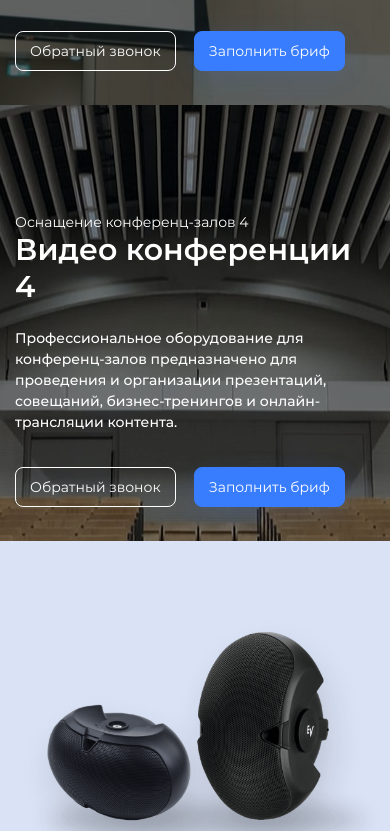
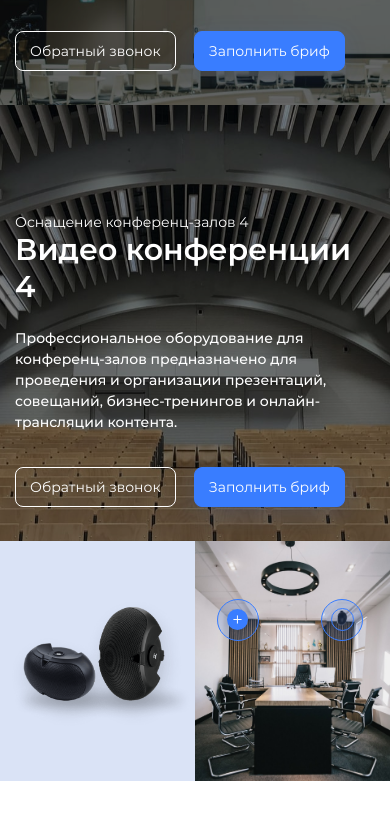
Before and after one commit to uxDimon/djStoreTest, a website built with Parcel: page src/index.html in a window 390 px wide. Shown: the part 1166-1997 px from the top of the page. After the commit the page ends 1947 px from the top, so only its background shows below. Built offline with nearby package versions, Linux system fonts and the light colour scheme.

Commit message:
правки адаптив

```diff
--- a/src/index.html
+++ b/src/index.html
@@ -263,7 +263,7 @@
 								<li class="title-block__list-item">Степень влагозащищенности IP34.</li>
 							</ul>
 						</div>
-						<div class="plus-title">
+						<div class="plus-title" tabindex="0">
 							<svg class="icon">
 								<use xlink:href="./svg/svgsprit.svg#plus" xmlns:xlink="http://www.w3.org/1999/xlink"></use>
 							</svg>
@@ -288,7 +288,7 @@
 				<input type="email" name="userMail" class="pop-up__input-mail input-text" placeholder="Телефон*" />
 				<div class="pop-up__input-check input-check">
 					<input class="input-check__custom-checkbox" type="checkbox" id="personalData" name="personalData" />
-					<label for="personalData" class="input-check__text">Я согласен с условиями обработки <a href="#">персональных данных</a></label>
+					<label for="personalData" class="input-check__text">Я согласен с условиями обработки <a href="#" target="_blank">персональных данных</a></label>
 				</div>
 				<button class="pop-up__button button b_send">Отправить</button>
 			</div>
--- a/src/index.js
+++ b/src/index.js
@@ -10,13 +10,16 @@ import { tns } from "tiny-slider/src/tiny-slider";
 var slider1 = tns({
 	container: ".back-slider",
 	items: 1,
+	mode: "gallery",
 	speed: 600,
 	mode: "gallery",
 	prevButton: ".b-prev",
 	nextButton: ".b-next",
 	nav: false,
+	mouseDrag: true,
 	responsive: {
 		1350: {
+			mouseDrag: false,
 			touch: false,
 		},
 	},
@@ -51,10 +54,12 @@ document.addEventListener("scroll", () => {
 // burgerMenu
 const hamburger = document.querySelector(".hamburger");
 const burgerMenu = document.querySelector(".burger-menu");
+const body = document.querySelector("body");
 
 hamburger.addEventListener("click", () => {
 	hamburger.classList.toggle("is-active");
 	burgerMenu.classList.toggle("burger-menu_active");
+	body.classList.toggle("no-scroll");
 	burgerMenuActive = !burgerMenuActive;
 });
 
@@ -69,6 +74,7 @@ for (let i of backCall) {
 	i.addEventListener("click", () => {
 		pupUp.classList.add("pop-up-activ");
 		pupUpInput.classList.add("pop-up-activ");
+		body.classList.add("no-scroll");
 	});
 }
 
@@ -77,6 +83,7 @@ for (let i of closeWindow) {
 		pupUp.classList.remove("pop-up-activ");
 		pupUpInput.classList.remove("pop-up-activ");
 		pupUpSuccess.classList.remove("pop-up-activ");
+		body.classList.remove("no-scroll");
 	});
 }
 
--- a/src/scss/pop-up.scss
+++ b/src/scss/pop-up.scss
@@ -163,6 +163,18 @@
 	z-index: 1;
 }
 
+// адаптивка
+@media screen and (max-width: 530px) {
+	.pop-up {
+		padding: 24px 15px 30px;
+	}
+
+	.pop-up__close {
+		top: 12px;
+		right: 12px;
+	}
+}
+
 // Должны быть в самом низу
 .pop-up-activ {
 	visibility: visible;
--- a/src/scss/slider.scss
+++ b/src/scss/slider.scss
@@ -9,6 +9,7 @@
 	height: 715px;
 	position: relative;
 	background: center no-repeat;
+	background-size: cover;
 
 	&::after {
 		content: "";
--- a/src/scss/speaker-block.scss
+++ b/src/scss/speaker-block.scss
@@ -13,8 +13,8 @@
 }
 
 .speaker-img {
+	width: 100%;
 	height: 620px;
-	width: 100%;
 	// max-width: 460px;
 	display: flex;
 	justify-content: center;
@@ -29,8 +29,8 @@
 .speaker-points {
 	width: 100%;
 	height: 620px;
-	flex-basis: 960px;
-	flex-shrink: 0;
+	// flex-basis: 960px;
+	// flex-shrink: 0;
 	position: relative;
 	background-image: url("./img/speaker-points-min.jpg");
 	background-position: center;
@@ -42,8 +42,8 @@
 	width: 73px;
 	height: 73px;
 	position: absolute;
-	top: 73px;
-	left: 17.5%;
+	// top: 73px;
+	// left: 17.5%;
 }
 
 .plus-title {
@@ -94,8 +94,8 @@
 	width: 73px;
 	height: 73px;
 	position: absolute;
-	top: 73px;
-	left: 72%;
+	// top: 73px;
+	// left: 72%;
 	display: flex;
 	justify-content: center;
 	align-items: center;
@@ -144,6 +144,21 @@
 		height: 73px;
 		opacity: 0;
 	}
+}
+
+.plus-title__wrap,
+.plus-title_no {
+	// часа 2.5 потратил на эту формулу (
+	top: calc(((50vw / 0.7571) / 100 * 34 - (((50vw / 0.7571) - 100%) / 2)) - 36.5px);
+}
+
+.plus-title__wrap {
+	left: calc(22% - 36.5px);
+}
+
+.plus-title_no {
+	// left: auto;
+	right: calc(24.5% - 36.5px);
 }
 
 .plus-title__block {
@@ -265,85 +280,132 @@
 
 // адаптивка
 @media screen and (max-width: 1600px) {
-	.speaker-points {
-		flex-basis: 700px;
-	}
+	// .speaker-points {
+	// 	flex-basis: 700px;
+	// }
 
-	.plus-title__wrap {
-		top: 125px;
-		left: 116px;
-	}
+	// .plus-title__wrap {
+	// 	top: 125px;
+	// 	left: 116px;
+	// }
 
-	.plus-title_no {
-		top: 125px;
-		left: 493px;
-	}
+	// .plus-title_no {
+	// 	top: 125px;
+	// 	left: 493px;
+	// }
 }
 
 @media screen and (max-width: 1200px) {
 	.speaker-img {
-		height: 500px;
-		background-position: center 80%;
-	}
-	.speaker-points {
-		height: 500px;
-		flex-basis: 500px;
+		background-size: contain;
 	}
 
-	.plus-title__wrap {
-		top: 108px;
-		left: 73px;
+	.speaker-img,
+	.speaker-points {
+		height: 420px;
 	}
 
-	.plus-title_no {
-		top: 108px;
-		left: 340px;
-	}
+	// .speaker-img {
+	// 	height: 500px;
+	// 	background-position: center 80%;
+	// }
+	// .speaker-points {
+	// 	height: 500px;
+	// 	flex-basis: 500px;
+	// }
+
+	// .plus-title__wrap {
+	// 	top: 108px;
+	// 	left: 73px;
+	// }
+
+	// .plus-title_no {
+	// 	top: 108px;
+	// 	left: 340px;
+	// }
 }
 
 @media screen and (max-width: 990px) {
-	.speaker-wrap {
-		flex-direction: column;
+	// .speaker-wrap {
+	// 	flex-direction: column;
+	// }
+
+	// .speaker-img {
+	// 	height: 400px;
+	// 	background-position: center -20%;
+	// }
+
+	// .speaker-points {
+	// 	width: 100%;
+	// 	height: 500px;
+	// 	flex-basis: auto;
+	// }
+
+	// .plus-title__wrap,
+	// .plus-title_no {
+	// 	// часа 2.5 потратил на эту формулу (
+	// 	top: calc(((100vw / 0.7571) / 100 * 34 - (((100vw / 0.7571) - 100%) / 2)) - 36.5px);
+	// }
+
+	// .plus-title__wrap {
+	// 	left: calc(22% - 36.5px);
+	// }
+
+	// .plus-title_no {
+	// 	left: auto;
+	// 	right: calc(24.5% - 36.5px);
+	// }
+
+	// .plus-title__block {
+	// 	left: -34px;
+
+	// 	&::before {
+	// 		left: 63px;
+	// 	}
+	// }
+
+	// .title-block::before {
+	// 	left: 63px;
+	// }
+}
+
+@media screen and (max-width: 680px) {
+	.speaker-img,
+	.speaker-points {
+		height: 300px;
 	}
 
-	.speaker-img {
-		height: 400px;
-		background-position: center -20%;
+	.plus-title,
+	.plus-title_no {
+		&::before {
+			width: 40px;
+			height: 40px;
+		}
+
+		&::after {
+			width: 21px;
+			height: 21px;
+		}
 	}
 
+	// .speaker-img {
+	// 	background-position: center;
+	// 	background-size: contain;
+	// }
+}
+
+@media screen and (max-width: 480px) {
+	.speaker-img,
 	.speaker-points {
-		width: 100%;
-		height: 500px;
-		flex-basis: auto;
-	}
-
-	.plus-title__wrap,
-	.plus-title_no {
-		// часа 2.5 потратил на эту формулу (
-		top: calc(((100vw / 0.7571) / 100 * 34 - (((100vw / 0.7571) - 100%) / 2)) - 36.5px);
-	}
-
-	.plus-title__wrap {
-		left: calc(22% - 36.5px);
-	}
-
-	.plus-title_no {
-		left: auto;
-		right: calc(24.5% - 36.5px);
+		height: 240px;
 	}
 
 	.plus-title__block {
-		left: -34px;
-	}
+		width: 100vw;
+		left: calc(-100vw + 50vw - 11vw + 36.5px);
 
-	.title-block::before {
-		left: 63px;
+		&::before {
+			left: calc(61% - 8px);
+		}
 	}
 }
-
-@media screen and (max-width: 680px) {
-	.speaker-img {
-		background-position: center;
-		background-size: contain;
-	}
-}
--- a/src/styles.scss
+++ b/src/styles.scss
@@ -13,13 +13,17 @@ $content-width: 1140px;
 }
 
 body {
-	min-width: 375px;
+	min-width: 320px;
 	font-family: "Montserrat", sans-serif;
 	font-style: normal;
 	margin: 0;
 	padding: 0;
 	position: relative;
 	color: $text-primary-color;
+}
+
+.no-scroll {
+	overflow: hidden;
 }
 
 p > a {
```
